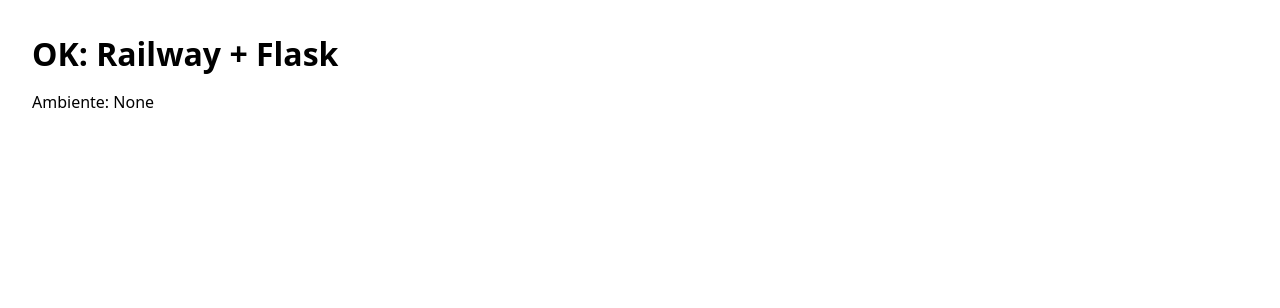
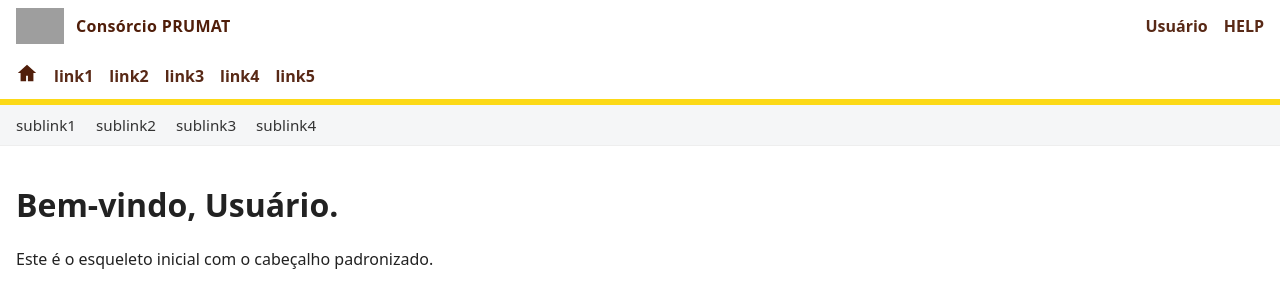
Before and after one commit to satmbr/prod, a Flask app: page / in a window 1280 px wide. Shown: the top 308 px of the page. Run offline with Flask 3, Linux system fonts and the light colour scheme; grey boxes are pictures that could not be loaded.

Commit message:
Add files via upload

```diff
--- a/app.py
+++ b/app.py
@@ -1,14 +1,21 @@
-from flask import Flask, render_template
+from flask import Flask, render_template, request
 import os
 
 def create_app():
     app = Flask(__name__)
 
+    # Origem do nome do usuário (temporário):
+    # 1) query param ?user=Fulano
+    # 2) variável de ambiente APP_USER
+    # 3) fallback "Usuário"
+    def resolve_user_name():
+        return request.args.get("user") or os.getenv("APP_USER") or "Usuário"
+
     @app.get("/")
     def index():
-        return render_template("index.html")
+        return render_template("index.html", current_user_name=resolve_user_name())
 
-    # healthcheck p/ uptime
+    # healthcheck
     @app.get("/health")
     def health():
         return {"status": "ok"}, 200
--- a/static/style.css
+++ b/static/style.css
@@ -1,2 +1,49 @@
-body { font-family: system-ui, sans-serif; margin: 2rem; }
-h1 { margin-bottom: .5rem; }
+:root{
+  --brand-brown:#501E0A;
+  --brand-yellow:#FCD917;
+}
+*{box-sizing:border-box}
+body{margin:0;font-family:system-ui,-apple-system,Segoe UI,Roboto,Ubuntu,"Helvetica Neue",Arial,sans-serif;color:#222}
+
+.header{
+  background:#fff;border-bottom:1px solid #eee;
+}
+.header-top{
+  display:flex;align-items:center;justify-content:space-between;
+  padding:8px 16px;
+}
+.brand{
+  display:flex;align-items:center;gap:12px;
+}
+.brand img{height:36px;width:auto;display:block}
+.brand-title{font-weight:700;color:var(--brand-brown);letter-spacing:.02em}
+
+.header-nav{
+  display:flex;align-items:center;gap:18px;
+  padding:10px 16px;
+}
+.nav-left,.nav-right{display:flex;align-items:center;gap:16px;flex-wrap:wrap}
+.nav-link{
+  color:var(--brand-brown);text-decoration:none;font-weight:600;opacity:.95;
+}
+.nav-link:hover{opacity:1;text-decoration:underline}
+.home-icon{display:inline-block;vertical-align:middle}
+.home-icon svg{height:22px;width:22px;fill:var(--brand-brown)}
+
+.divider{
+  height:6px;background:var(--brand-yellow);
+}
+
+/* sublinks (placeholder) */
+.subnav{
+  background:#f5f6f7;padding:10px 16px;font-size:.95rem;
+  display:flex;gap:20px;color:#333
+}
+.subnav a{color:#333;text-decoration:none}
+.subnav a:hover{text-decoration:underline}
+
+/* responsivo */
+@media (max-width:768px){
+  .header-nav{flex-direction:column;align-items:flex-start;gap:10px}
+  .nav-right{margin-left:auto}
+}
--- /dev/null
+++ b/templates/base.html
@@ -0,0 +1,59 @@
+<!doctype html>
+<html lang="pt-br">
+<head>
+  <meta charset="utf-8"/>
+  <meta name="viewport" content="width=device-width,initial-scale=1"/>
+  <title>{% block title %}PRUMAT{% endblock %}</title>
+  <link rel="stylesheet" href="{{ url_for('static', filename='style.css') }}">
+</head>
+<body>
+
+<header class="header">
+  <div class="header-top">
+    <div class="brand">
+      <img src="{{ url_for('static', filename='img/logo-prumat.png') }}" alt="Consórcio PRUMAT">
+      <div class="brand-title">Consórcio PRUMAT</div>
+    </div>
+    <div class="nav-right">
+      <!-- “LAERCIO” → nome do usuário logado; cor #501E0A -->
+      <a class="nav-link" href="#user">{{ current_user_name }}</a>
+      <!-- “HELP” em #501E0A (canal de ajuda futuramente) -->
+      <a class="nav-link" href="#help">HELP</a>
+    </div>
+  </div>
+
+  <nav class="header-nav">
+    <div class="nav-left">
+      <!-- ícone de casa na cor #501E0A -->
+      <span class="home-icon" title="Home">
+        <svg viewBox="0 0 24 24" aria-hidden="true">
+          <path d="M12 3 2 12h3v9h6v-6h2v6h6v-9h3z"/>
+        </svg>
+      </span>
+      <!-- links principais (placeholders) -->
+      <a class="nav-link" href="#link1">link1</a>
+      <a class="nav-link" href="#link2">link2</a>
+      <a class="nav-link" href="#link3">link3</a>
+      <a class="nav-link" href="#link4">link4</a>
+      <a class="nav-link" href="#link5">link5</a>
+    </div>
+  </nav>
+
+  <!-- linha amarela #FCD917 separando links e sublinks -->
+  <div class="divider"></div>
+
+  <!-- sublinks (placeholders) -->
+  <div class="subnav">
+    <a href="#sublink1">sublink1</a>
+    <a href="#sublink2">sublink2</a>
+    <a href="#sublink3">sublink3</a>
+    <a href="#sublink4">sublink4</a>
+  </div>
+</header>
+
+<main>
+  {% block content %}{% endblock %}
+</main>
+
+</body>
+</html>
--- a/templates/index.html
+++ b/templates/index.html
@@ -1,13 +1,8 @@
-<!doctype html>
-<html lang="pt-br">
-<head>
-  <meta charset="utf-8" />
-  <meta name="viewport" content="width=device-width,initial-scale=1" />
-  <title>satmbr/prod</title>
-  <link rel="stylesheet" href="{{ url_for('static', filename='style.css') }}">
-</head>
-<body>
-  <h1>OK: Railway + Flask</h1>
-  <p>Ambiente: {{ config.get('ENV') }}</p>
-</body>
-</html>
+{% extends "base.html" %}
+{% block title %}PRUMAT · Início{% endblock %}
+{% block content %}
+  <div style="padding:16px">
+    <h1>Bem-vindo, {{ current_user_name }}.</h1>
+    <p>Este é o esqueleto inicial com o cabeçalho padronizado.</p>
+  </div>
+{% endblock %}
```
